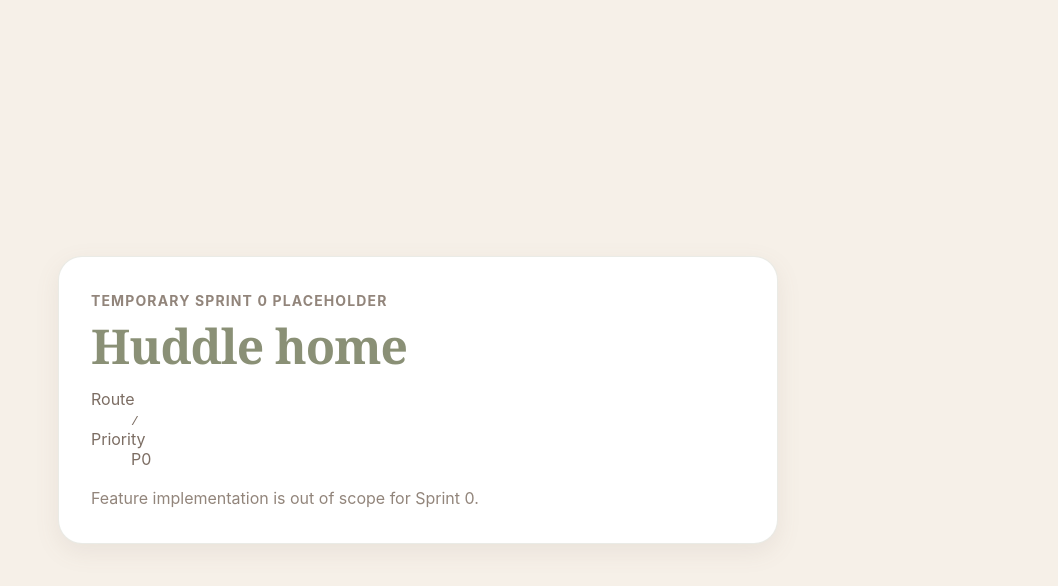
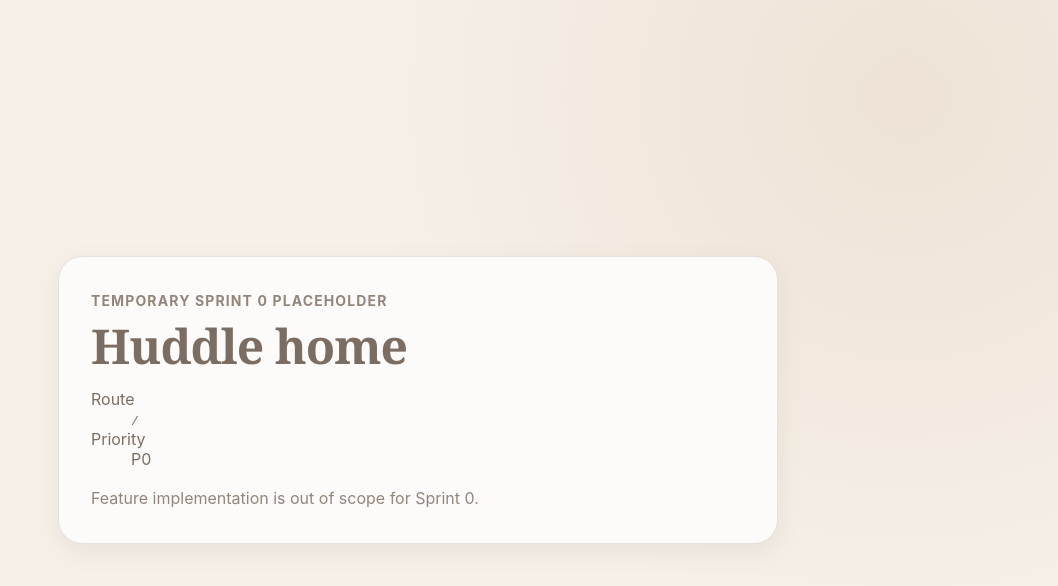
Before and after one commit to alexandrdinnik-Alanar/Huddle-, a Next.js app: page / in a window 1280 px wide. Shown: the top 586 px of the page, without its empty margins (222-1280 px from the left). Built offline with nearby package versions, Linux system fonts and the light colour scheme.

Commit message:
feat(brand): align global UI styling with approved identity

```diff
--- a/src/app/globals.css
+++ b/src/app/globals.css
@@ -11,9 +11,16 @@ body {
 }
 
 body {
-  background: var(--color-background-base);
+  background:
+    radial-gradient(circle at 88% 12%, color-mix(in srgb, var(--color-sand-beige) 58%, transparent), transparent 34rem),
+    var(--color-background-base);
   color: var(--color-text-primary);
   font-family: var(--font-family-body);
+}
+
+::selection {
+  background: color-mix(in srgb, var(--color-copper-clay) 28%, var(--color-warm-cream));
+  color: var(--color-graphite-taupe);
 }
 
 .foundation-shell {
@@ -26,15 +33,15 @@ body {
 .foundation-card {
   width: min(100%, 720px);
   padding: var(--space-8);
-  border: 1px solid color-mix(in srgb, var(--color-brand-green) 18%, transparent);
+  border: 1px solid color-mix(in srgb, var(--color-graphite-taupe) 18%, transparent);
   border-radius: var(--radius-xl);
-  background: var(--color-surface-elevated);
+  background: color-mix(in srgb, var(--color-white) 76%, var(--color-warm-cream));
   box-shadow: var(--shadow-sm);
 }
 
 .foundation-card h1 {
   margin: var(--space-2) 0 var(--space-4);
-  color: var(--color-brand-green);
+  color: var(--color-graphite-taupe);
   font-family: var(--font-family-display);
   font-size: clamp(var(--font-size-3xl), 6vw, var(--font-size-4xl));
   line-height: var(--line-height-tight);
@@ -48,7 +55,7 @@ body {
 }
 
 .eyebrow {
-  color: var(--color-brand-copper);
+  color: var(--color-copper-clay);
   font-size: var(--font-size-sm);
   font-weight: var(--font-weight-bold);
   letter-spacing: var(--letter-spacing-wide);
@@ -56,7 +63,7 @@ body {
 }
 
 .ui-focus-ring:focus-visible {
-  outline: 3px solid color-mix(in srgb, var(--color-brand-copper) 35%, transparent);
+  outline: 3px solid color-mix(in srgb, var(--color-copper-clay) 38%, transparent);
   outline-offset: 2px;
 }
 
```
